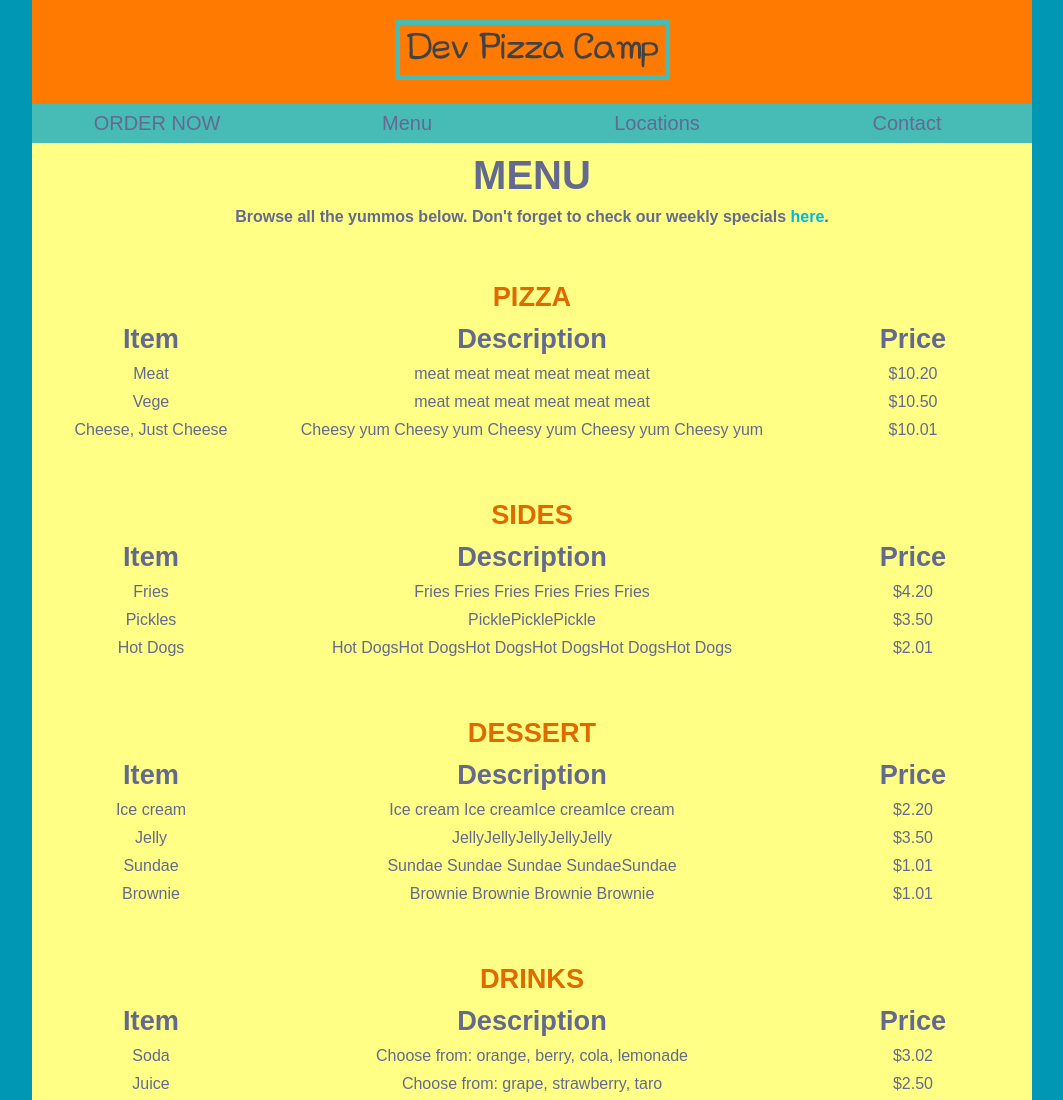
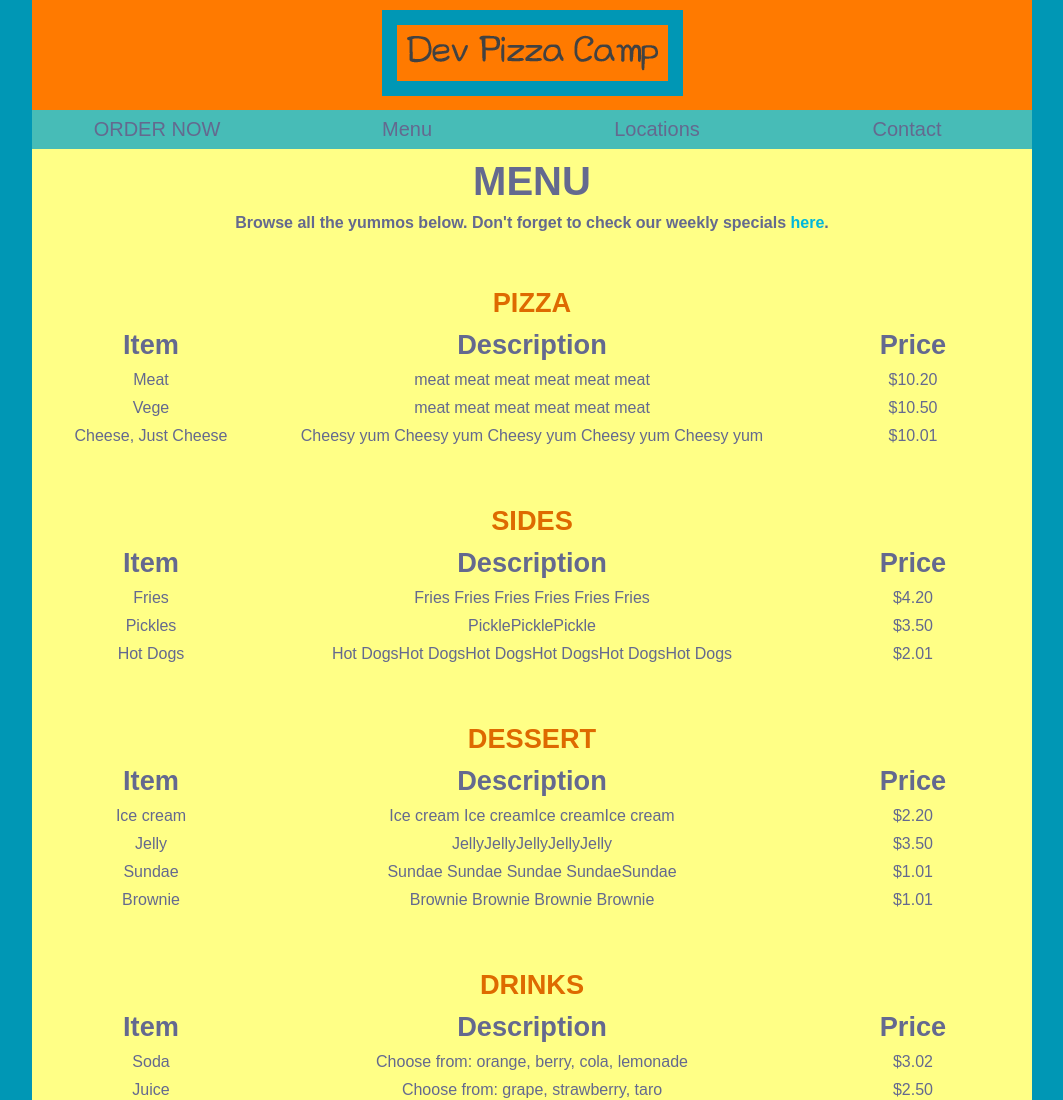
Before and after one commit to sleepysaurus/DevPizzaCamp, a plain HTML site: page index.html in a window 1280 px wide. Shown: the top 1100 px of the page, without its empty margins (108-1171 px from the left). Drawn offline with Linux system fonts and the light colour scheme; a web font is replaced by a local one.

Commit message:
Changed logo padding and colours

```diff
--- a/css/style.css
+++ b/css/style.css
@@ -86,15 +86,15 @@ ul.nav li a:hover {
 
 #logo {
 	text-align: center;
-	padding: 20px;
+	padding: 10px;
 	display: block;
 	background-color: #FF7A00;
 	width: auto;
 }
 
 #logo img {
-	border: 5px solid #47BCB7;
-	padding: 7px;
+	padding: 10px;
+	border: 15px solid #0097B5;
 }
 
 #whole-menu {
```
